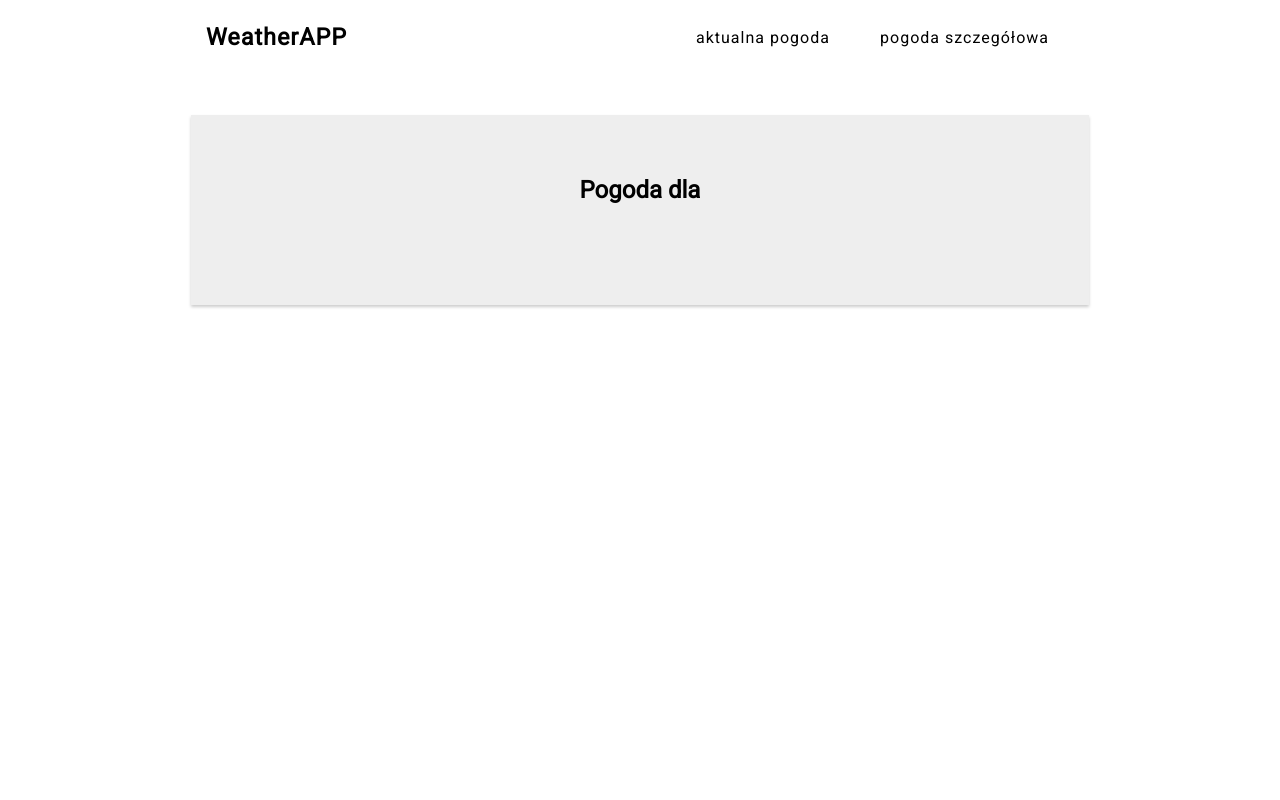
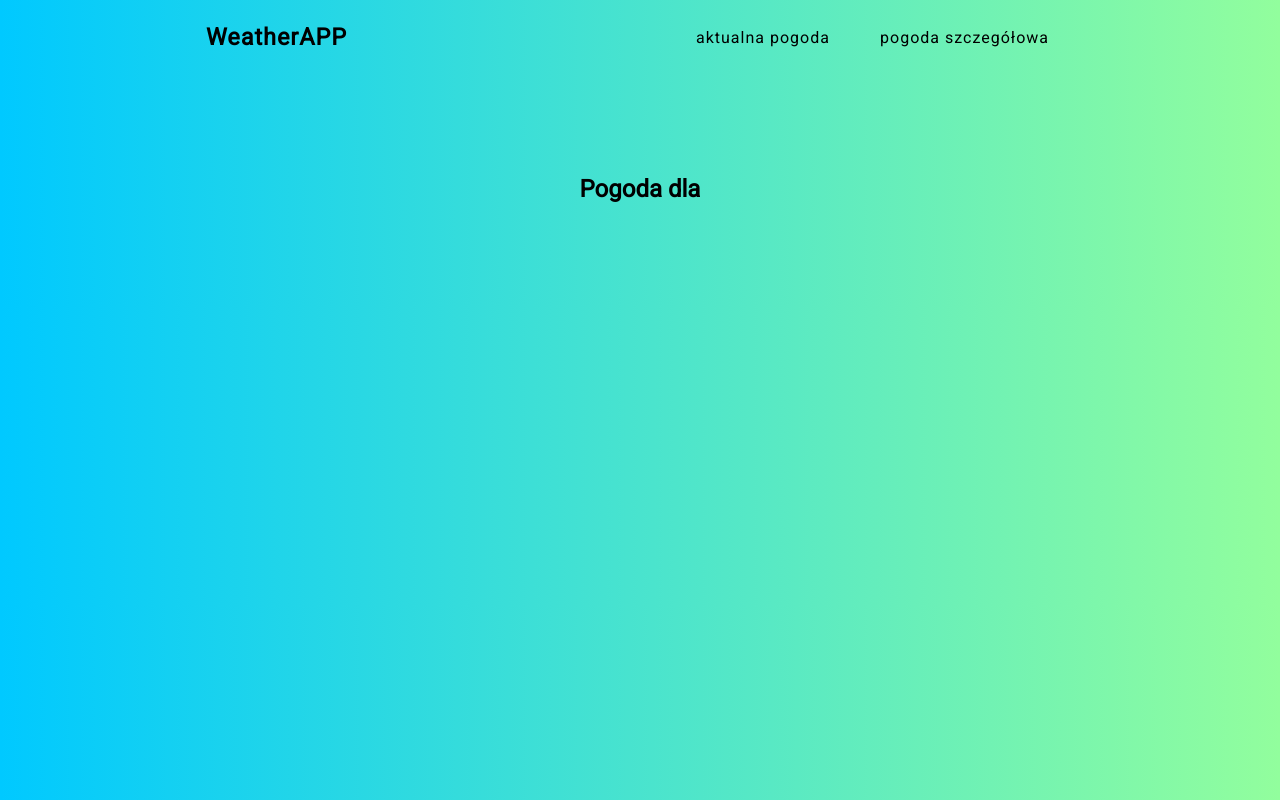
Before and after one commit to Chestersky/weather-app, a React (Create React App) app: page /fiveday in a window 1280 px wide. Built offline with nearby package versions, Linux system fonts and the light colour scheme; no server answers.

Commit message:
add style amedments

```diff
--- a/src/components/Day/Day/Day.css
+++ b/src/components/Day/Day/Day.css
@@ -1,9 +1,8 @@
 .Post {
   margin-top: 5vh;
+  padding-top: 5vh;
+  padding-bottom: 10vh;
   width: 60%;
-  border: 1px solid #eee;
-  box-shadow: 0 2px 3px #ccc;
-  background-color: whitesmoke;
   height: auto;
   font-family: "Roboto", sans-serif;
 }
--- a/src/containers/FiveDayWeather/FiveDayWeather.css
+++ b/src/containers/FiveDayWeather/FiveDayWeather.css
@@ -7,9 +7,6 @@
   display: flex;
   flex-wrap: wrap;
   justify-content: center;
-  background-color: #eee;
-  box-shadow: 0 2px 3px #ccc;
-  border: 1px solid #eee;
 }
 #day-container {
   display: flex;
--- a/src/index.css
+++ b/src/index.css
@@ -4,6 +4,7 @@ body {
   padding: 0;
   box-sizing: border-box;
   font-family: "Roboto", sans-serif;
+  background: linear-gradient(90deg, #00c9ff 0%, #92fe9d 100%);
   -webkit-font-smoothing: antialiased;
   -moz-osx-font-smoothing: grayscale;
 }
```
